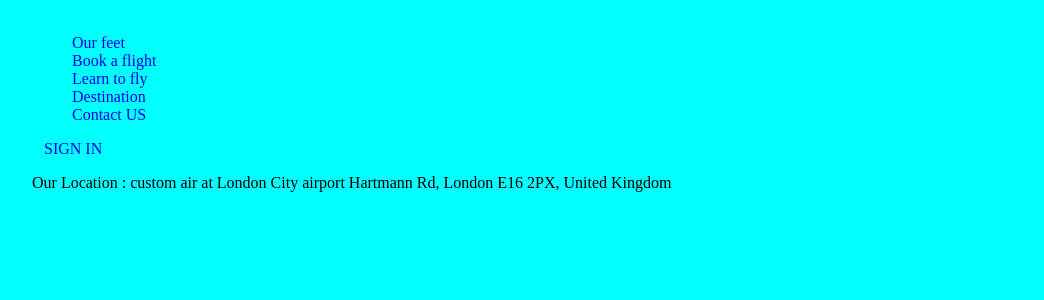
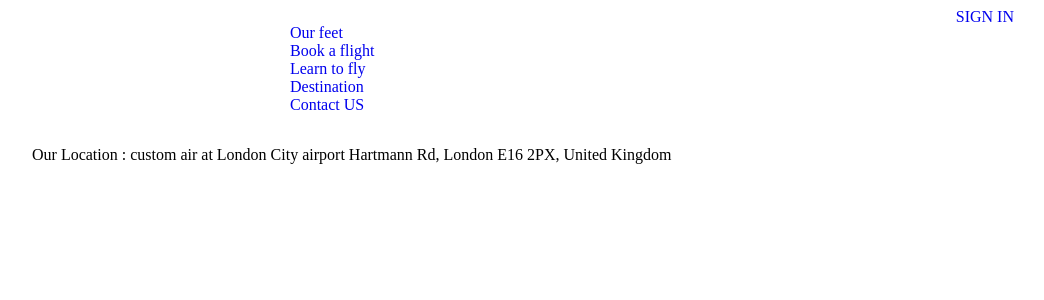
Before and after one commit to Sygix/CustomAir, a PHP site: page / in a window 1280 px wide. Shown: the top 300 px of the page, without its empty margins (8-1052 px from the left). Run offline with PHP 8.4, Linux system fonts and the light colour scheme.

Commit message:
Add files via upload

```diff
--- a/css/main.css
+++ b/css/main.css
@@ -4,7 +4,54 @@
 }
 
 body{
-    margin: 0 auto 0 auto;
+    margin-right : auto ;
+	margin-left : auto ;
     width: 1200px;
-    background-color: aqua;
+    background-color: white;
+
 }
+header
+{
+	display : flex ;
+	justify-content : space-around ;
+}
+.logo
+{
+	width : 100% ;
+	height : auto ;
+}
+.logo_li
+{
+	width : 93px ;
+	padding : 0;
+}
+.menu
+{
+	margin-top : 18%;
+	display : flex;
+	justify-content : space-around ;
+	width : 120% ;
+
+
+}
+.menu_a
+{
+	color : black ;
+}
+.menu_a:hover
+{
+	color : red ;
+}
+.menu_a:active
+{
+	color : red ;
+}
+.reseaux_sociaux
+{
+	display : flex ;
+}
+.reseaux_sociaux_img
+{
+	width : 70% ;
+	height : auto ;
+}
```
Also changed, not shown: css/header.php (added, +32 -0 lines), css/index.php (added, +7 -0 lines), css/facebook_icon.png (added), css/linkedin_icon.png (added), css/logo.png (added), css/twitter_icon.png (added).
